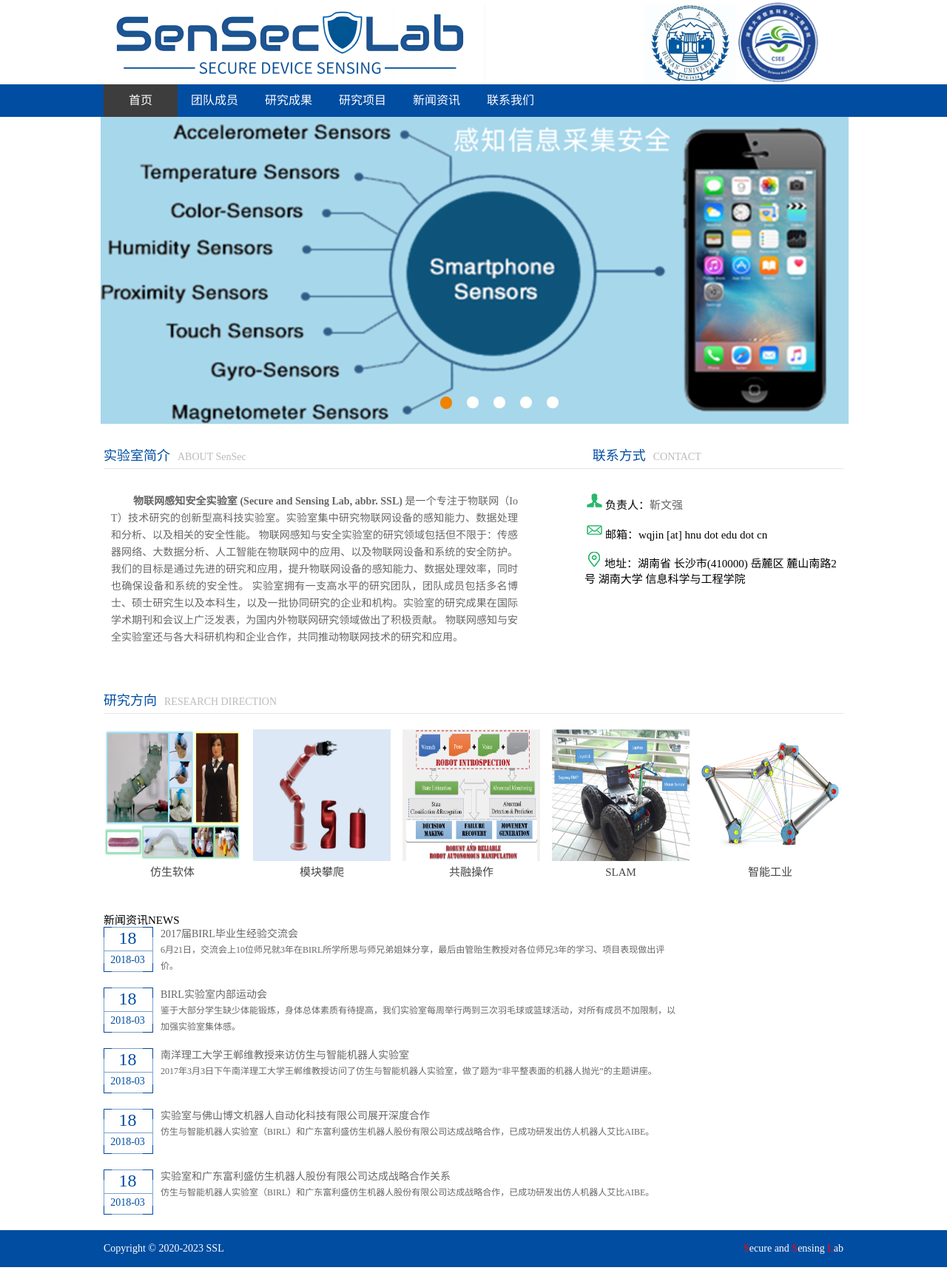
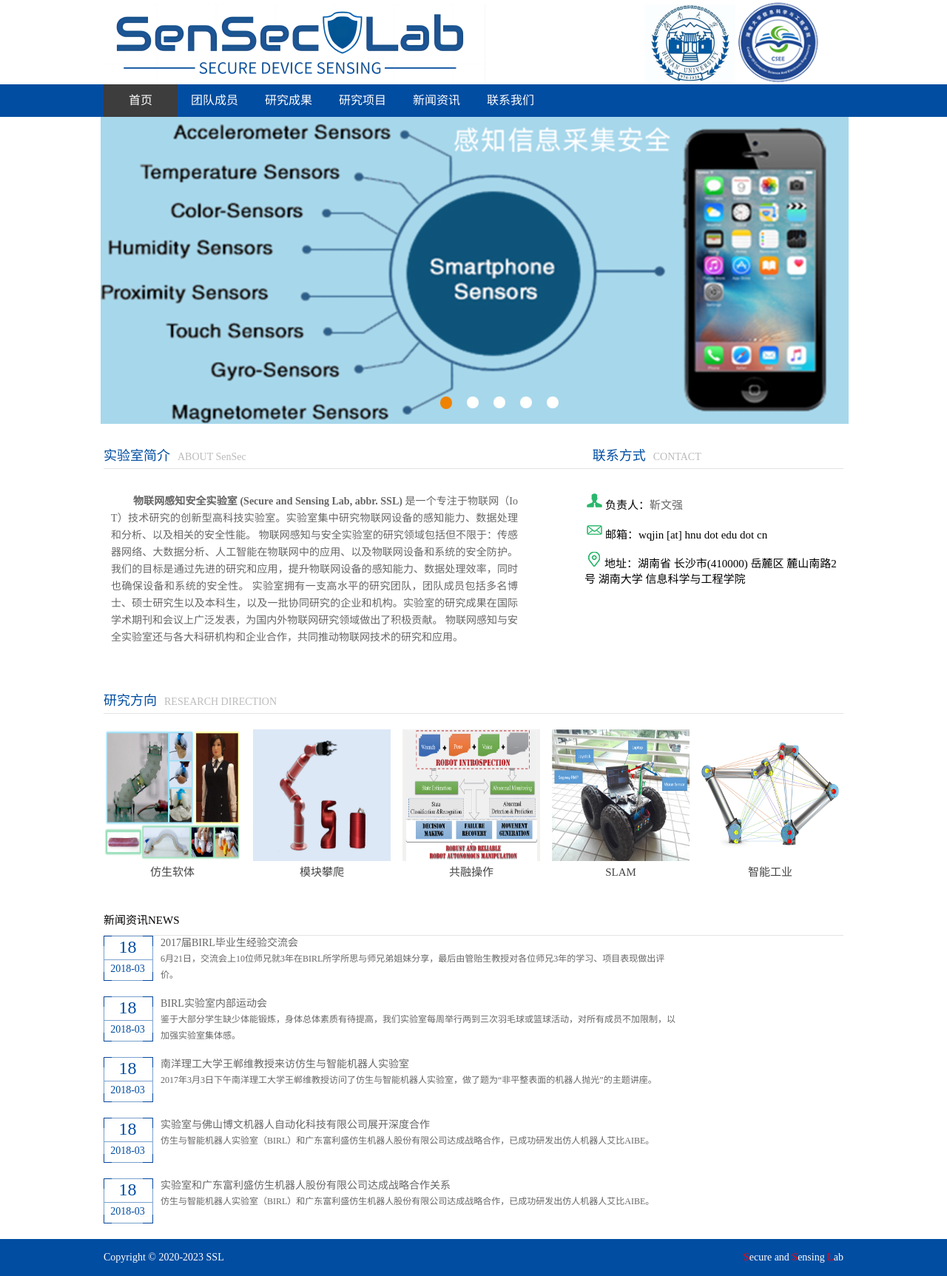
Before and after one commit to Wenqiangjin/wenqiangjin.github.io, a Jekyll site: the page built from index.html, in a window 1280 px wide. Shown: the whole page at 74% size. Built offline with Jekyll 4.4.1, drawn with Linux system fonts in a browser that asks for light colours.

Commit message:
index.html news

```diff
--- a/assets/style.css
+++ b/assets/style.css
@@ -128,6 +128,7 @@ body {font-size:15px;background-position:0 0;background-repeat:repeat;}
 .main_app .app_bottom ul li a:hover .pt{color:#004da1;}
 
 .main_news{width:1000px;}
+.main_news .app_top{ width:1000px; height:32px; border-bottom:1px solid #e4e4e4;}
 .main_news .news_bottom li{height:82px}
 .main_news .news_bottom li .date{float:left; margin-right:10px; width:67px; height:61px; background:url(../images/assets/0-035.jpg) no-repeat ;}
 .main_news .news_bottom li .date .day{ display:block;width:65px; height:31px; text-align:center; line-height:31px;font-size:24px; color:#004da1; }
```
